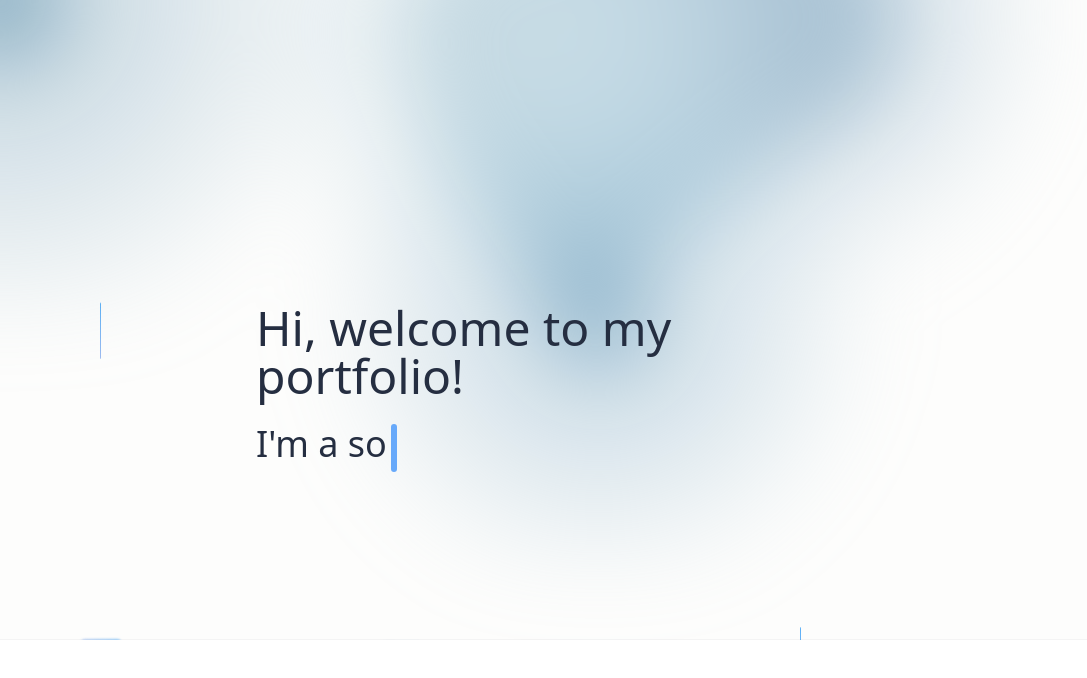
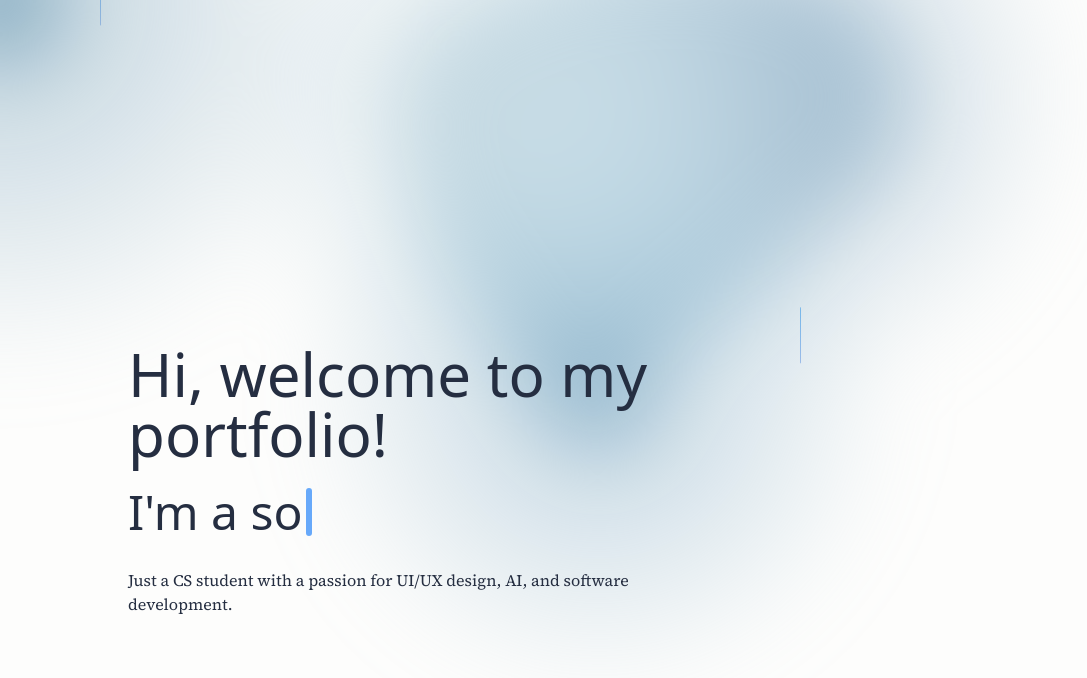
Before and after one commit to sophiadt/sophia, a Next.js app: page / in a window 1280 px wide. Shown: the top 678 px of the page, without its empty margins (0-1087 px from the left). Built offline with nearby package versions, Linux system fonts and the light colour scheme.

Commit message:
sizing of text and space

```diff
--- a/components/Hero.tsx
+++ b/components/Hero.tsx
@@ -5,30 +5,35 @@ const Hero = () => {
   const words = [
     { text: "Sophia!", className: "text-blue-400 font-bold" },
     { text: "a software developer" },
+    { text: "a web developer" },
+    { text: "a computer science student" },
+    { text: "an AI enthusiast" },
     { text: "an animator" },
-    { text: "a computer science student" },
-    { text: "a designer" },
+    { text: "a graphic designer" },
     { text: "a gamer :D" },
   ];
 
   return (
-    <div className="bg-white-akari-white">
+    <div className="bg-white-akari-white h-screen flex items-center">
       <Rain>
         {/* Main content */}
-        <div className="flex justify-center relative my-30 z-10">
-          <div className="max-w-[89vw] md:max-w-2xl lg:max-w-[60vw] flex flex-col">
-            <div className="flex flex-col md:flex-row items-center md:items-start gap-20">
+        <div className="flex justify-center relative z-10">
+          <div className="max-w-[89vw] md:max-w-2xl lg:max-w-[80vw] flex flex-col">
+            <div className="flex flex-col md:flex-row items-center md:items-start gap-[25rem]">
               {/* Text Section with adjusted margin-top */}
               <div className="flex-2 md:mr-20 lg:mr-30 mt-20 md:mt-30 lg:mt-40">
-                <h2 className="text-left text-[40px] md:text-4xl lg:text-5xl">
+                <h2 className="text-left text-[40px] md:text-5xl lg:text-6xl">
                   Hi, welcome to my portfolio!
                 </h2>
                 <TypeWriterEffect
                   prefix="I'm "
                   words={words}
-                  className="text-left sm:text-base md:text-xl lg:text-2xl xl:text-4xl"
+                  className="text-left sm:text-base md:text-xl lg:text-4xl xl:text-5xl"
                   cursorClassName="bg-blue-400"
                 />
+                <p>
+                  Just a CS student with a passion for UI/UX design, AI, and software development.
+                </p>
               </div>
 
               {/* Image Section */}
--- a/components/ui/BackgroundGradientAnimation.tsx
+++ b/components/ui/BackgroundGradientAnimation.tsx
@@ -89,7 +89,7 @@ export const BackgroundGradientAnimation = ({
     return (
         <div
             className={cn(
-                "relative overflow-hidden bg-[linear-gradient(40deg,var(--gradient-background-start),var(--gradient-background-end))]",
+                "relative overflow-hidden bg-[radial-gradient(circle, var(--gradient-background-start) 57%, var(--gradient-background-end) 92%)]",
                 containerClassName
             )}
         >
--- a/components/ui/Rain.tsx
+++ b/components/ui/Rain.tsx
@@ -71,8 +71,7 @@ export const Rain = ({
         <div
             ref={parentRef}
             className={cn(
-                "h-screen md:h-[40rem] bg-gradient-to-b from-white to-neutral-100 dark:from-neutral-950 dark:to-neutral-800 relative flex items-center w-full justify-center overflow-hidden",
-                // h-screen if you want bigger
+                "h-screen relative flex items-center justify-center w-full overflow-hidden",
                 className
             )}
         >
--- a/components/ui/TypeWriterEffect.tsx
+++ b/components/ui/TypeWriterEffect.tsx
@@ -89,7 +89,7 @@ export const TypeWriterEffect = ({
                     {/* Style the word differently */}
                     <span
                         className={cn(
-                            "sm:text-base md:text-xl lg:text-2xl xl:text-4xl",
+                            "sm:text-base md:text-xl lg:text-4xl xl:text-5xl",
                             wordToDisplay.className
                         )}
                     >
```
